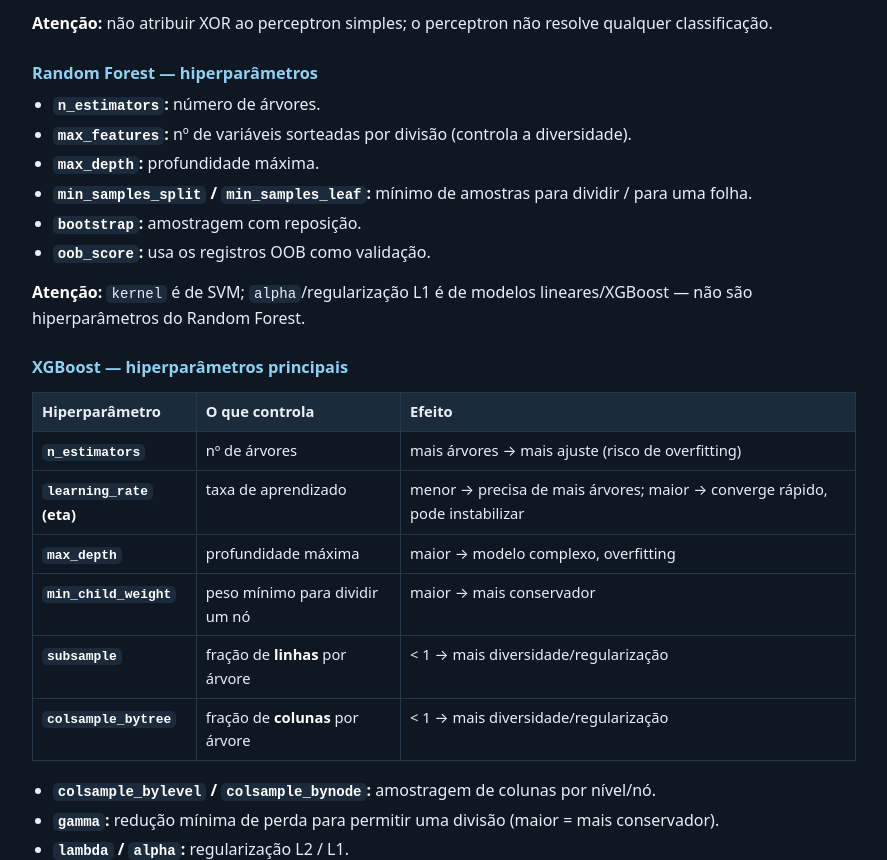
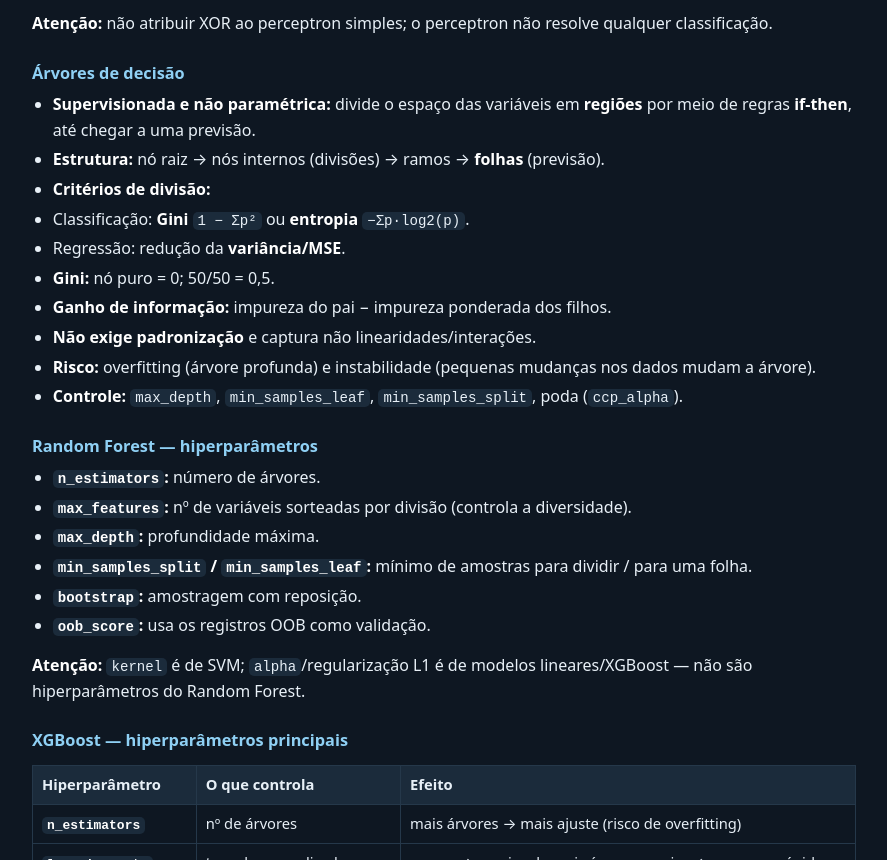
Before and after one commit to DennCardoso/simulado-dsa, a plain HTML site: page teoria.html in a window 1280 px wide. Shown: the part 10653-11513 px from the top of the page, without its empty margins (196-1083 px from the left). Drawn offline with Linux system fonts and the light colour scheme.

Commit message:
Teoria: arvores de decisao

```diff
--- a/teoria.html
+++ b/teoria.html
@@ -491,6 +491,19 @@ modelo = sm.MixedLM.from_formula(
 <li>A função <strong>degrau não é diferenciável</strong>; por isso não é usada no treino por gradiente.</li>
 </ul>
 <p><strong>Atenção:</strong> não atribuir XOR ao perceptron simples; o perceptron não resolve qualquer classificação.</p>
+<h3 id="arvores-de-decisao">Árvores de decisão</h3>
+<ul>
+<li><strong>Supervisionada e não paramétrica:</strong> divide o espaço das variáveis em <strong>regiões</strong> por meio de regras <strong>if-then</strong>, até chegar a uma previsão.</li>
+<li><strong>Estrutura:</strong> nó raiz → nós internos (divisões) → ramos → <strong>folhas</strong> (previsão).</li>
+<li><strong>Critérios de divisão:</strong></li>
+<li>Classificação: <strong>Gini</strong> <code>1 − Σp²</code> ou <strong>entropia</strong> <code>−Σp·log2(p)</code>.</li>
+<li>Regressão: redução da <strong>variância/MSE</strong>.</li>
+<li><strong>Gini:</strong> nó puro = 0; 50/50 = 0,5.</li>
+<li><strong>Ganho de informação:</strong> impureza do pai − impureza ponderada dos filhos.</li>
+<li><strong>Não exige padronização</strong> e captura não linearidades/interações.</li>
+<li><strong>Risco:</strong> overfitting (árvore profunda) e instabilidade (pequenas mudanças nos dados mudam a árvore).</li>
+<li><strong>Controle:</strong> <code>max_depth</code>, <code>min_samples_leaf</code>, <code>min_samples_split</code>, poda (<code>ccp_alpha</code>).</li>
+</ul>
 <h3 id="random-forest-hiperparametros">Random Forest — hiperparâmetros</h3>
 <ul>
 <li><strong><code>n_estimators</code>:</strong> número de árvores.</li>
```
